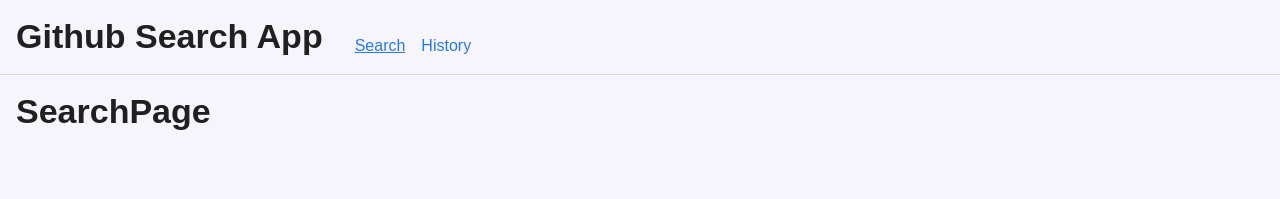
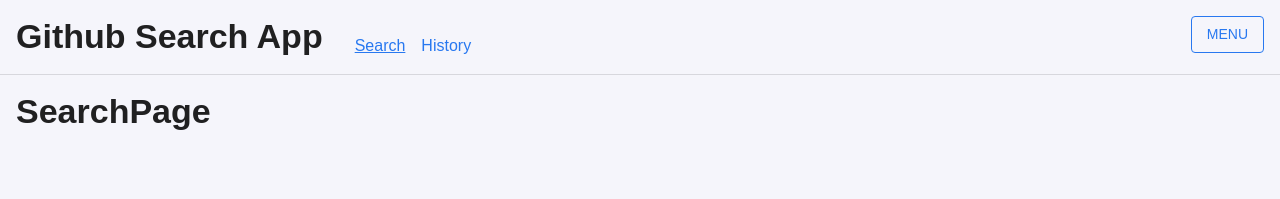
Before and after one commit to vis0rka/github-search-repo, a React (Vite) app: page /search in a window 1280 px wide. Shown: the top 199 px of the page. Built offline with nearby package versions, Linux system fonts and the light colour scheme.

Commit message:
add dropdown and mainroutes

```diff
--- /dev/null
+++ b/src/components/Button.tsx
@@ -0,0 +1,125 @@
+import { css } from '@emotion/react';
+import styled from '@emotion/styled';
+import {
+  Button as MuiButton,
+  ButtonProps as MuiButtonProps,
+  ButtonTypeMap,
+  Theme,
+} from '@mui/material';
+import { OverridableComponent } from '@mui/material/OverridableComponent';
+import React, { forwardRef, ForwardRefRenderFunction } from 'react';
+import { CircularProgress } from './CircularProgress';
+
+type ExtraProps = {
+  isLoading?: boolean;
+};
+
+export type ButtonProps = MuiButtonProps & ExtraProps;
+
+const Button: ForwardRefRenderFunction<any, ButtonProps> = (
+  {
+    isLoading,
+    children,
+    disabled,
+    variant = 'contained',
+    color = 'primary',
+    ...rest
+  },
+  ref
+) => {
+  const Root = variantMap[variant];
+
+  return (
+    <Root
+      ref={ref}
+      disableElevation
+      disableRipple
+      disabled={isLoading ? true : disabled}
+      variant={variant}
+      color={color}
+      {...rest}
+    >
+      <ChildrenWrap $isLoading={isLoading}>{children}</ChildrenWrap>
+      {isLoading && <StyledCircularProgress size="1.2em" />}
+    </Root>
+  );
+};
+
+const StyledCircularProgress = styled(CircularProgress)`
+  position: absolute;
+  color: inherit;
+`;
+
+const ChildrenWrap = styled.span<{ $isLoading?: boolean }>`
+  opacity: ${(props) => (props.$isLoading ? 0 : 1)};
+`;
+
+export default forwardRef(
+  Button as OverridableComponent<ButtonTypeMap<ExtraProps>>
+);
+
+const VERTICAL_SPACING = 1;
+const HORIZONTAL_SPACING = 4;
+const buttonStyles = (theme: Theme) => css`
+  transition: all 150ms;
+  text-transform: uppercase;
+  font-weight: 600;
+  padding: ${theme.spacing(VERTICAL_SPACING, HORIZONTAL_SPACING)};
+  border-radius: 8px;
+  position: relative;
+  font-size: 0.9rem;
+  &:focus-visible {
+    outline: solid 1px ${theme.palette.primary.main};
+  }
+`;
+
+const TextButton = styled(MuiButton)`
+  ${(props) => buttonStyles(props.theme)}
+
+  padding: 0;
+  background: none;
+  border-radius: 0;
+  border-bottom: solid 1px transparent;
+  &:hover,
+  &:focus-visible {
+    background: none;
+    filter: brightness(0.8);
+  }
+`;
+
+const OutlinedButton = styled(MuiButton)`
+  border: 1px solid ${(props) => props.theme.palette.primary.main};
+  &:hover,
+  &:active,
+  &.Mui-disabled {
+    border: 1px solid ${(props) => props.theme.palette.primary.main};
+    background-color: rgb(255 255 255 / 15%);
+  }
+`;
+
+const ContainedButton = styled(MuiButton)`
+  ${(props) => buttonStyles(props.theme)}
+
+  background: linear-gradient(
+            to right bottom,
+            ${(props) => props.theme.palette.primary.main},
+            ${(props) => props.theme.palette.primary.dark}
+        );
+
+  color: white;
+  text-transform: uppercase;
+
+  &:hover,
+  &:focus-visible {
+    filter: brightness(1.1);
+  }
+`;
+
+const variantMap: Record<
+  NonNullable<MuiButtonProps['variant']>,
+  typeof TextButton | typeof ContainedButton | typeof OutlinedButton
+> = {
+  text: TextButton,
+  contained: ContainedButton,
+  outlined: OutlinedButton,
+};
--- /dev/null
+++ b/src/components/CircularProgress.tsx
@@ -0,0 +1,16 @@
+import styled from '@emotion/styled'
+import {
+    CircularProgress as MuiCircularProgress,
+    CircularProgressProps as MuiCircularProgressProps,
+} from '@mui/material'
+import React from 'react'
+
+export interface CircularProgressProps extends MuiCircularProgressProps {}
+
+export const CircularProgress: React.FC<CircularProgressProps> = props => {
+    return <StyledCircularProgress {...props} />
+}
+
+const StyledCircularProgress = styled(MuiCircularProgress)`
+    color: ${props => props.theme.palette.white};
+`
--- /dev/null
+++ b/src/components/Menu.tsx
@@ -0,0 +1,8 @@
+import { Menu as MuiMenu, MenuProps as MuiMenuProps } from '@mui/material'
+import React from 'react'
+
+export interface MenuProps extends MuiMenuProps {}
+
+export const Menu: React.FC<MenuProps> = props => {
+    return <MuiMenu {...props} />
+}
--- /dev/null
+++ b/src/components/MenuItem.tsx
@@ -0,0 +1,8 @@
+import { MenuItem as MuiMenuItem, MenuItemProps as MuiMenuItemProps } from '@mui/material'
+import React from 'react'
+
+export interface MenuItemProps extends MuiMenuItemProps {}
+
+export const MenuItem: React.FC<MenuItemProps> = props => {
+    return <MuiMenuItem {...props} />
+}
--- a/src/components/page/PageHeader.tsx
+++ b/src/components/page/PageHeader.tsx
@@ -1,29 +1,93 @@
 import styled from '@emotion/styled';
 import { darken } from '@mui/material';
 import { Box } from 'components/Box';
+import Button from 'components/Button';
 import { Container } from 'components/Container';
+import { Menu } from 'components/Menu';
+import { MenuItem } from 'components/MenuItem';
 import { Stack } from 'components/Stack';
 import { Text } from 'components/Text';
+import { mainRoutes } from 'lib/router/Router';
 import React from 'react';
 import { Navlink } from '../Navlink';
 
 export const PageHeader = () => {
   return (
-    <Root>
+    <Root display="flex" justifyContent="space-between">
       <Stack direction="row" spacing={8}>
-        <Text variant="h1">
-          Github Search App
-        </Text>
+        <Text variant="h1">Github Search App</Text>
         <StyledNav>
-          <Stack direction="row" spacing={4} alignItems='flex-end' justifyContent='flex-end'>
-            <Navlink href="/search">Search</Navlink>
-            <Navlink href="/history">History</Navlink>
+          <Stack
+            direction="row"
+            spacing={4}
+            alignItems="flex-end"
+            justifyContent="flex-end"
+          >
+            {mainRoutes.map((route) => (
+              <Navlink href={route.path} key={route.path}>
+                {route.label}
+              </Navlink>
+            ))}
           </Stack>
         </StyledNav>
       </Stack>
+      <DropdownMenu />
     </Root>
   );
 };
+
+const DropdownMenu: React.FC = () => {
+  const [anchorEl, setAnchorEl] = React.useState<null | HTMLElement>(null);
+  const open = Boolean(anchorEl);
+  const handleClick = (event: React.MouseEvent<HTMLButtonElement>) => {
+    setAnchorEl(event.currentTarget);
+  };
+  const handleClose = () => {
+    setAnchorEl(null);
+  };
+
+  return (
+    <Box ml="auto">
+      <Button
+        id="basic-button"
+        aria-controls={open ? 'basic-menu' : undefined}
+        aria-haspopup="true"
+        aria-expanded={open ? 'true' : undefined}
+        variant="outlined"
+        onClick={handleClick}
+      >
+        Menu
+      </Button>
+      <Menu
+        id="basic-menu"
+        anchorEl={anchorEl}
+        open={open}
+        onClose={handleClose}
+        MenuListProps={{
+          'aria-labelledby': 'basic-button',
+        }}
+      >
+        {mainRoutes.map((route) => (
+          <MenuItem key={route.path} style={{padding: 0 }}>
+            <MenuNavLink
+              href={route.path}
+              style={{ width: '100%', }}
+              onClick={handleClose}
+            >
+              {route.label}
+            </MenuNavLink>
+          </MenuItem>
+        ))}
+      </Menu>
+    </Box>
+  );
+};
+
+const MenuNavLink = styled(Navlink)`
+    width:100%;
+    padding: ${props => props.theme.spacing(2,4)};
+    min-width:8rem;
+`
 
 const Root = styled(Box)`
   padding: ${(props) => props.theme.spacing(4)};
@@ -35,5 +99,5 @@
 `;
 
 const StyledNav = styled.nav`
-    display: flex;
-`
+  display: flex;
+`;
--- a/src/lib/router/Router.tsx
+++ b/src/lib/router/Router.tsx
@@ -10,10 +10,29 @@
       <Routes>
         <Route path="/" element={<MainLayout />}>
           <Route index element={<Navigate to="/search" replace />} />
-          <Route path="search" element={<SearchPage />} />
-          <Route path="history" element={<HistoryPage />} />
+          {mainRoutes.map(route => <Route path={route.path} element={route.element} key={route.path} />)}
         </Route>
       </Routes>
     </BrowserRouter>
   );
 };
+
+
+interface RouteDefiniation {
+    path: string
+    element: React.ReactNode
+    label:string
+}
+
+export const mainRoutes: RouteDefiniation[] = [
+    {
+        path: '/search',
+        element: <SearchPage />,
+        label: 'Search'
+    },
+    {
+        path: '/history',
+        element: <HistoryPage />,
+        label: 'History'
+    }
+]
```
